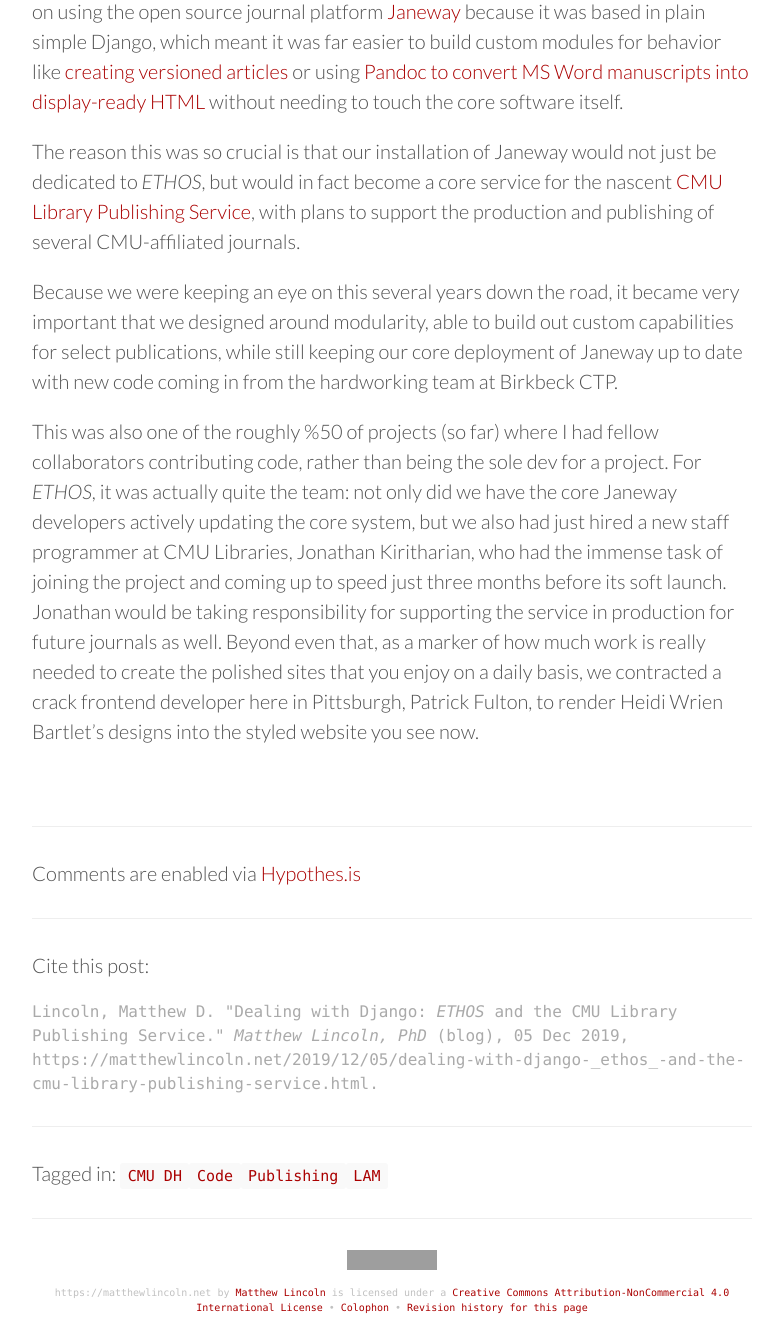
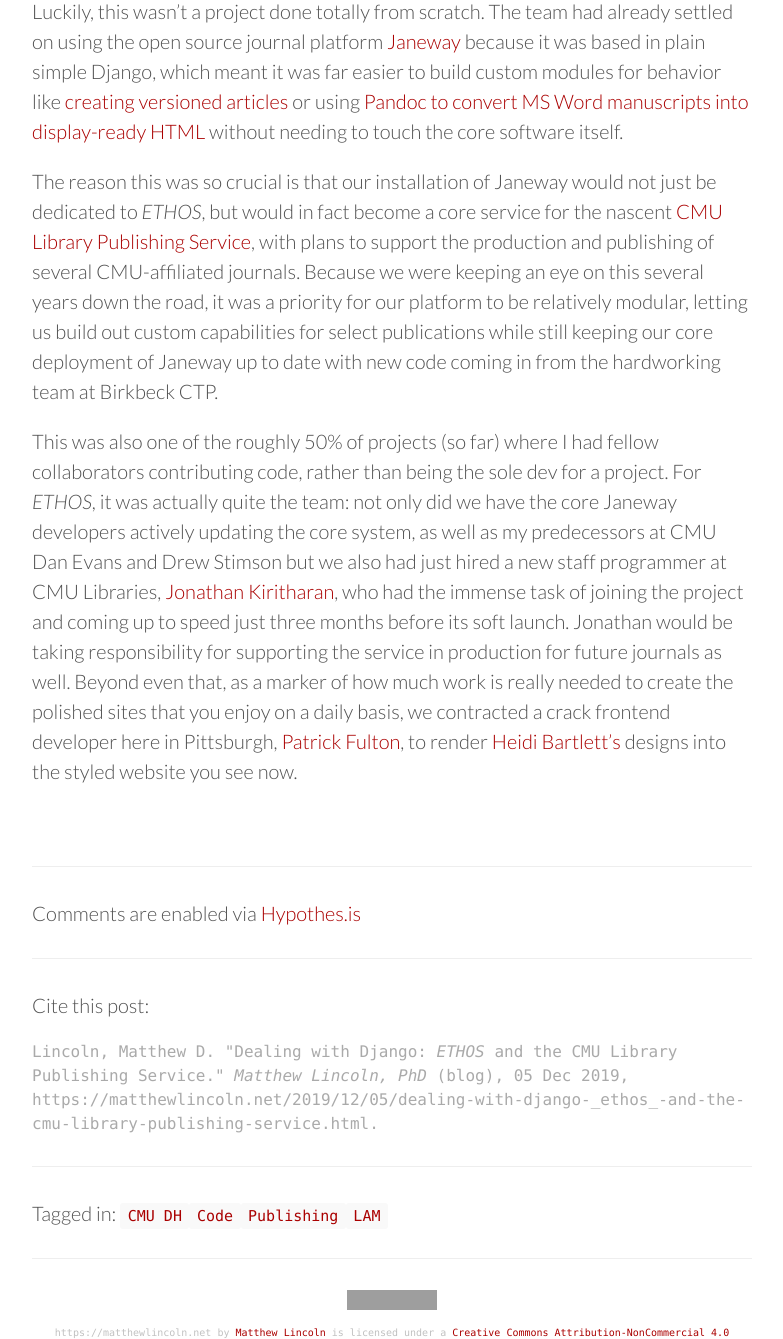
Before and after one commit to mdlincoln/mdlincoln.github.io, a Jekyll site: the page built from _posts/2019-11-21-dealing-with-django-_ethos_-and-the-cmu-library-publishing-service.md, in a window 1280 px wide and 1400 px high, scrolled down 1263 px, cut to the strip 61-1400 px from the top of the window. Shown: the whole strip, without its empty margins (248-1031 px from the left). Built offline with Jekyll 4.4.1, drawn with Linux system fonts in a browser that asks for light colours; nearby versions of some CDN libraries; a script that is not in the unit is left out; some of the changed text lies outside the part shown; grey boxes are pictures that could not be loaded.

Commit message:
Update Post “2019-11-21-dealing-with-django-_ethos_-and-the-cmu-library-publishing-service”

```diff
--- a/_posts/2019-11-21-dealing-with-django-_ethos_-and-the-cmu-library-publishing-service.md
+++ b/_posts/2019-11-21-dealing-with-django-_ethos_-and-the-cmu-library-publishing-service.md
@@ -15,7 +15,8 @@
   [See all posts in the series](/tags/digital_humanities.html)
 ---
 When I interviewed for this job, I made clear that web development was the least developed corner of my programming skills.
-In fact, one of the main reasons the CMU position was so appealing to me was that it was a chance to build out my foundation; between my dissertation work and the Getty, I'd had nearly 5 years of data transformation work; but had never once really set up a web server or had to deal with things like object-relational-mappers or routing or views or...
+In fact, one of the main reasons the CMU position was so appealing to me was that it was a chance to build a broader foundation of skills.
+Between my dissertation work and the Getty, I'd had nearly 5 years of data transformation work; but had never once really set up a web server or had to deal with things like object-relational-mappers or routing or views, and so on and so on.
 
 So my first major web project, the [_Encyclopedia for the History of Science_, or _ETHOS_](https://lps.library.cmu.edu/ETHOS) (General editor: [Christopher Phillips](https://www.cmu.edu/dietrich/history/people/faculty/phillips.html)), was like getting tossed into the lake and told to swim (except, like, **way** less abusive.)
 
@@ -24,7 +25,6 @@
 Luckily, this wasn't a project done totally from scratch. The team had already settled on using the open source journal platform [Janeway](https://janeway.systems/) because it was based in plain simple Django, which meant it was far easier to build custom modules for behavior like [creating versioned articles](https://github.com/cmu-lib/archive_plugin) or using [Pandoc to convert MS Word manuscripts into display-ready HTML](https://github.com/BirkbeckCTP/pandoc_plugin) without needing to touch the core software itself.
 
 The reason this was so crucial is that our installation of Janeway would not just be dedicated to _ETHOS_, but would in fact become a core service for the nascent [CMU Library Publishing Service](https://lps.library.cmu.edu), with plans to support the production and publishing of several CMU-affiliated journals.
+Because we were keeping an eye on this several years down the road, it was a priority for our platform to be relatively modular, letting us build out custom capabilities for select publications while still keeping our core deployment of Janeway up to date with new code coming in from the hardworking team at Birkbeck CTP.
 
-Because we were keeping an eye on this several years down the road, it became very important that we designed around modularity, able to build out custom capabilities for select publications, while still keeping our core deployment of Janeway up to date with new code coming in from the hardworking team at Birkbeck CTP.
-
-This was also one of the roughly %50 of projects (so far) where I had fellow collaborators contributing code, rather than being the sole dev for a project. For _ETHOS_, it was actually quite the team: not only did we have the core Janeway developers actively updating the core system, but we also had just hired a new staff programmer at CMU Libraries, Jonathan Kiritharian, who had the immense task of joining the project and coming up to speed just three months before its soft launch. Jonathan would be taking responsibility for supporting the service in production for future journals as well. Beyond even that, as a marker of how much work is really needed to create the polished sites that you enjoy on a daily basis, we contracted a crack frontend developer here in Pittsburgh, Patrick Fulton, to render Heidi Wrien Bartlet's designs into the styled website you see now.
+This was also one of the roughly 50% of projects (so far) where I had fellow collaborators contributing code, rather than being the sole dev for a project. For _ETHOS_, it was actually quite the team: not only did we have the core Janeway developers actively updating the core system, as well as my predecessors at CMU Dan Evans and Drew Stimson but we also had just hired a new staff programmer at CMU Libraries, [Jonathan Kiritharan](https://library.cmu.edu/about/people/jonathan-kiritharan), who had the immense task of joining the project and coming up to speed just three months before its soft launch. Jonathan would be taking responsibility for supporting the service in production for future journals as well. Beyond even that, as a marker of how much work is really needed to create the polished sites that you enjoy on a daily basis, we contracted a crack frontend developer here in Pittsburgh, [Patrick Fulton](https://twitter.com/patrickfulton), to render [Heidi Bartlett's](https://library.cmu.edu/about/people/heidi-bartlett) designs into the styled website you see now.
```
